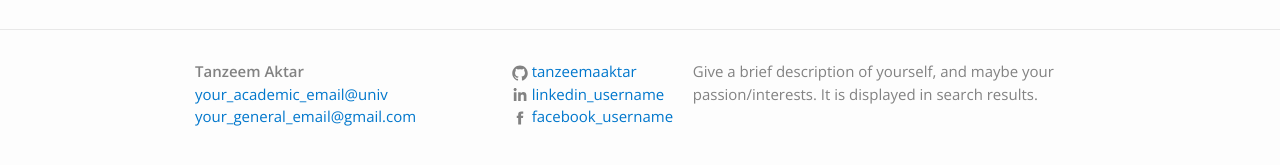
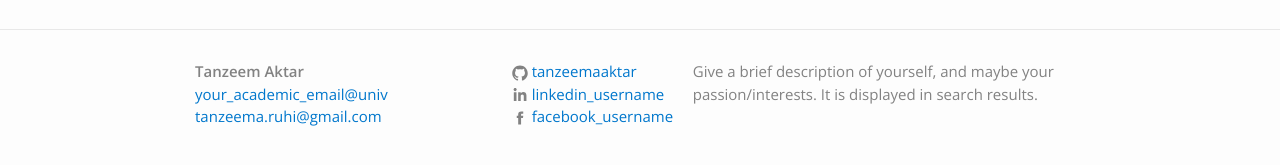
Before and after one commit to tanzeemaaktar/tanzeemaaktar.github.io, a Jekyll site: the page built from index.html, in a window 1280 px wide. Shown: the part 534-699 px from the top of the page. Built offline with Jekyll 4.4.1, drawn with Linux system fonts in a browser that asks for light colours.

Commit message:
Changed config and rebuilt with Jekyll

```diff
--- a/_config.yml
+++ b/_config.yml
@@ -1,12 +1,12 @@
 # Site settings
 title: Tanzeem Aktar
-general_email: your_general_email@gmail.com
+general_email: tanzeema.ruhi@gmail.com
 academic_email: your_academic_email@univ
 
 description: > # this means to ignore newlines until "baseurl:"
   Give a brief description of yourself, and maybe your passion/interests. It is displayed in search results.
 
-baseurl: "/academic-portfolio" # the subpath of your site, e.g. /blog/
+baseurl: "/tanzeemaaktar.github.io" # the subpath of your site, e.g. /blog/
 
 url: "https://tanzeemaaktar.github.io" # the base hostname & protocol for your site
 
```
Also changed, not shown: 15 other files.
